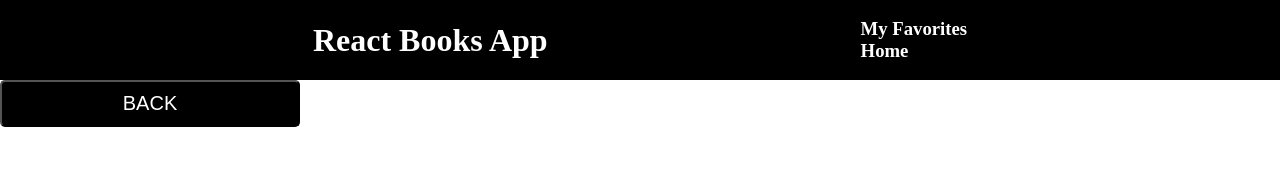
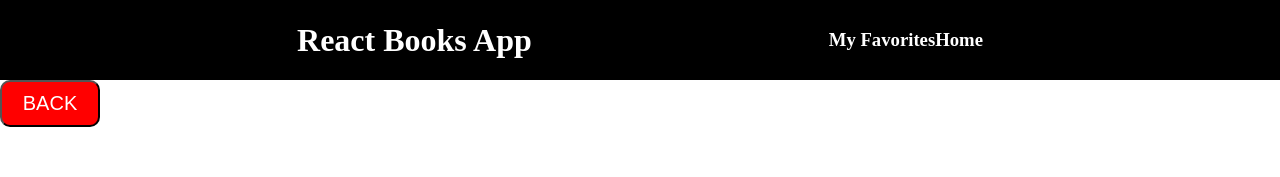
Before and after one commit to Gracelaura/phase2-Book-App-Project, a React (Create React App) app: page /book/1 in a window 1280 px wide. Shown: the top 177 px of the page. Built offline with nearby package versions, Linux system fonts and the light colour scheme; data requests are answered from the project's data file.

Commit message:
add styling

```diff
--- a/src/App.css
+++ b/src/App.css
@@ -17,6 +17,11 @@ a{
   display: flex;
   align-items: center;
   justify-content: space-evenly;
+}
+
+.nav-content{
+  display: flex;
+
 }
 
 .footer{
@@ -79,6 +84,14 @@ button{
   border-radius: 5px;
 }
 
+.btn{
+  border-radius: 10px;
+  width: 100px;
+  background-color: red;
+  font-size: 20px;
+}
+
+
 .favorites{
   min-height: 80vh;
   width: 100%;
```
